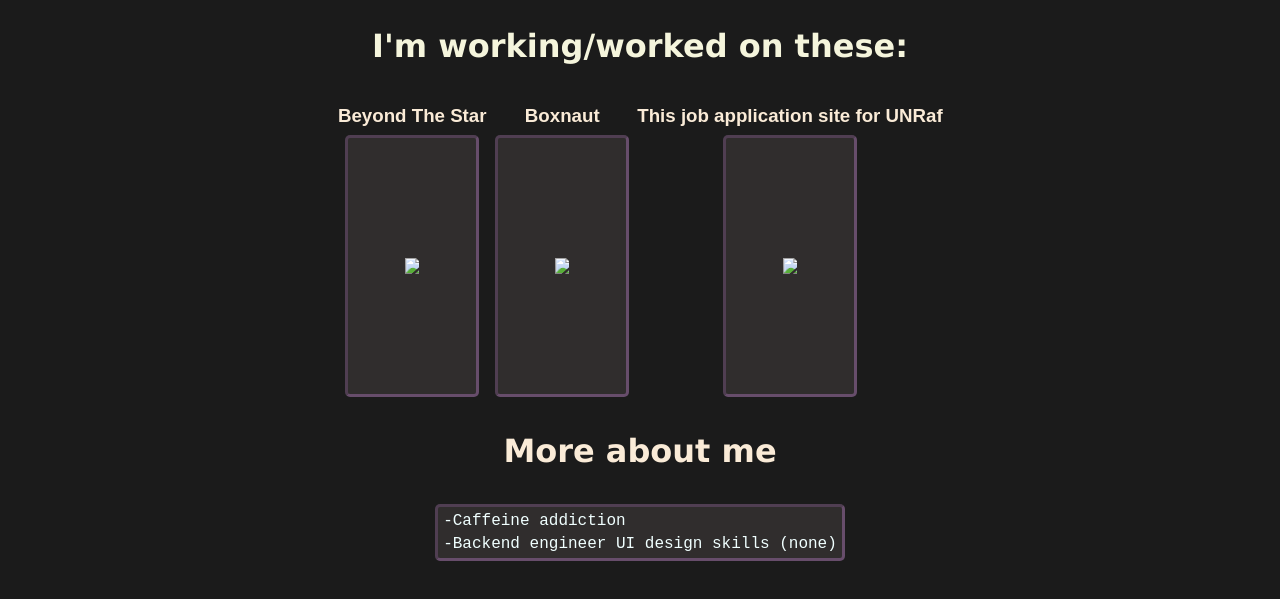
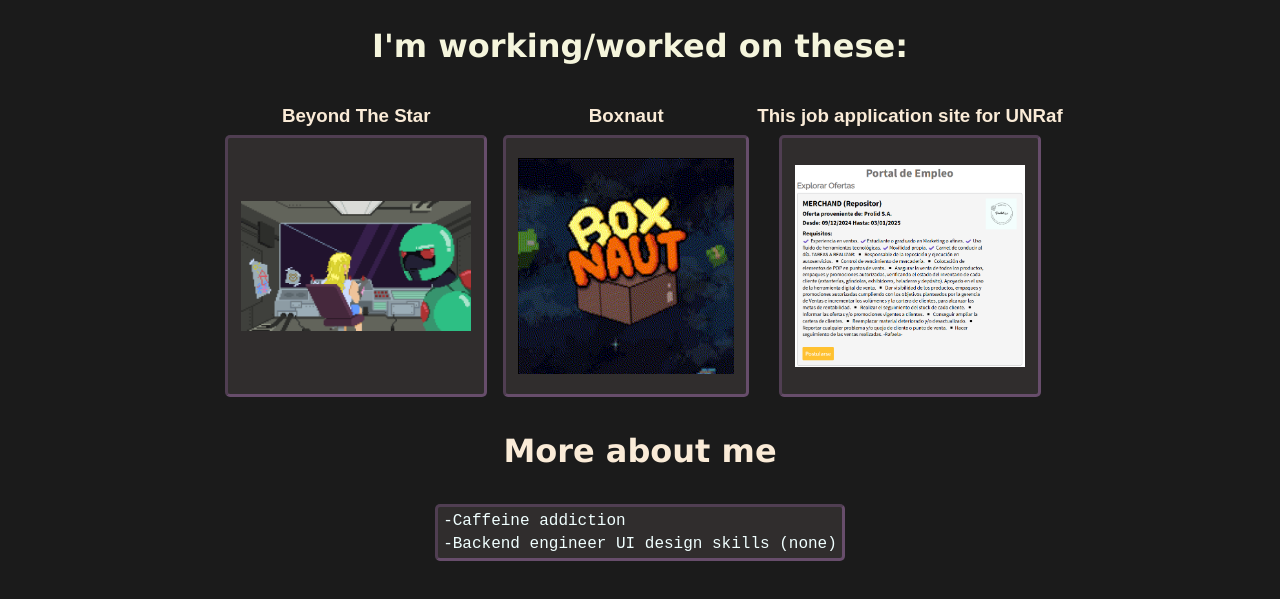
Before and after one commit to AcunaTomas/ThePortaFolio, a plain HTML site: page pages/Minipages/about.html in a window 1280 px wide. Shown: the part 1233-1832 px from the top of the page. Drawn offline with Linux system fonts and the light colour scheme; the site is published under a folder, as on GitHub Pages, so addresses that start at the root find nothing.

Commit message:
fucked up the img urls

```diff
--- a/pages/Minipages/about.html
+++ b/pages/Minipages/about.html
@@ -78,21 +78,21 @@
                 <h3>Beyond The Star</h3>
                 <div class="FlexibleBlock SquareContainer ImageBlock UncappedSize ">
                     <h3 hidden>Helo</h3>
-                    <a href="https://dreamxel-studio.itch.io/beyond-the-star"><img  id="effecter" src="/images/main/0vUk9M.gif"></img></a>
+                    <a href="https://dreamxel-studio.itch.io/beyond-the-star"><img  id="effecter" src="../../images/main/0vUk9M.gif"></img></a>
                 </div>
             </div>
              <div class="flexCentCol">
                 <h3>Boxnaut</h3>
                 <div class="FlexibleBlock SquareContainer ImageBlock UncappedSize ">
                     <h3 hidden>Midlo</h3>
-                    <a href="https://gentlebox.itch.io/boxnaut"><img  id="effecter" src="/images/Minisites/about/proyect_imgs/BauxNaut.gif"></img></a>
+                    <a href="https://gentlebox.itch.io/boxnaut"><img  id="effecter" src="../../images/Minisites/about/proyect_imgs/BauxNaut.gif"></img></a>
                 </div>
             </div>
             <div class="flexCentCol">
                 <h3>This job application site for UNRaf</h3>
                 <div class="FlexibleBlock SquareContainer ImageBlock UncappedSize">
                     <h3 hidden>Bye...lo</h3>
-                    <a href="https://www.unraf.edu.ar/areas/portalempleo/busquedas-laborales"><img  id="effecter" src="/images/main/jobPajes.png"></img></a>
+                    <a href="https://www.unraf.edu.ar/areas/portalempleo/busquedas-laborales"><img  id="effecter" src="../../images/main/jobPajes.png"></img></a>
                 </div>
             </div>
         </div>
```
Also changed, not shown: pages/Minipages/about_es.html (+3 -3 lines).
